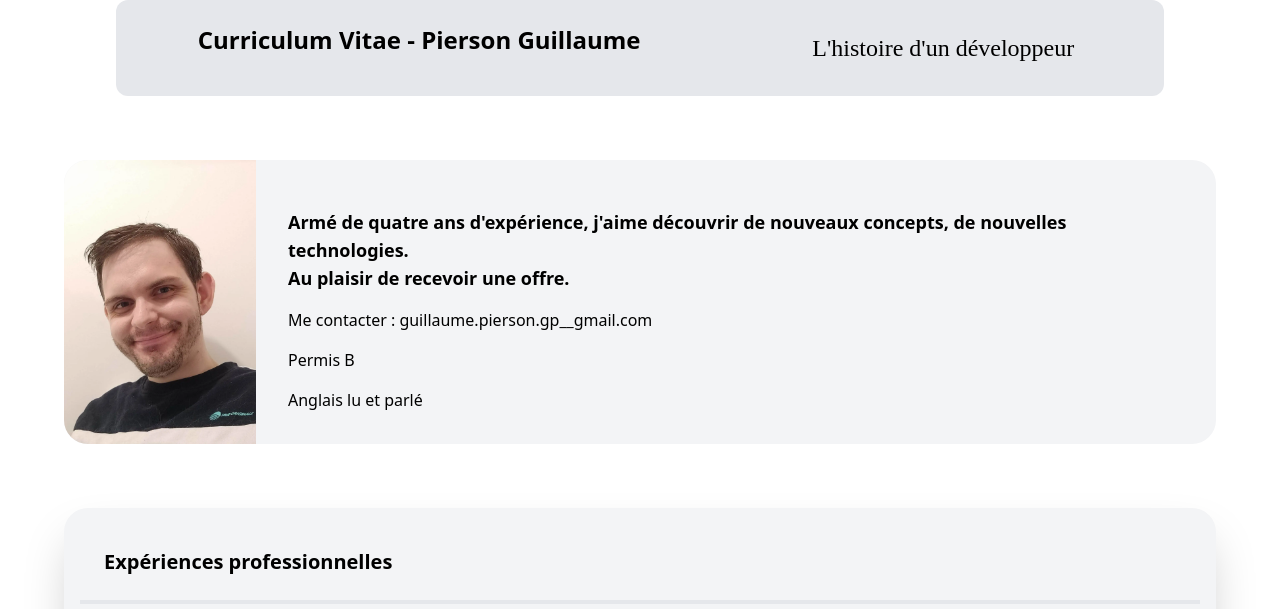
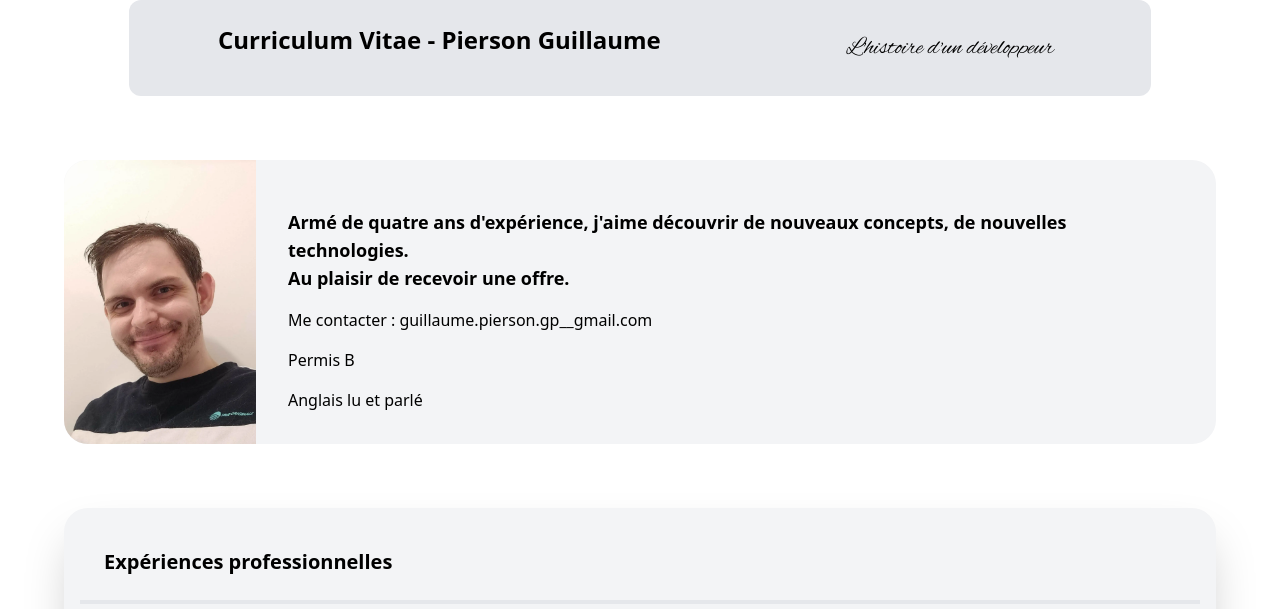
Before and after one commit to Nitix/nitix.github.io, a website built with Vite: page index.html in a window 1280 px wide. Shown: the top 609 px of the page. Built offline with nearby package versions, Linux system fonts and the light colour scheme; what konami-ramen would draw is missing.

Commit message:
Revert "Server font directly"
This reverts commit ed788236901ed2d0f86525af1c74adf7826e2495.

```diff
--- a/index.html
+++ b/index.html
@@ -8,7 +8,11 @@
       name="description"
       content="Curriculum Vitae de Pierson Guillaume, fullstack développeur"
     />
-    <link href="/assets/AlexBrush-Regular.ttf" rel="stylesheet" />
+    <link rel="dns-prefetch" href="https://fonts.googleapis.com" />
+    <link
+      href="https://fonts.googleapis.com/css?family=Alex Brush"
+      rel="stylesheet"
+    />
     <link rel="stylesheet" href="src/main.css" />
   </head>
 
```
Also changed, not shown: public/assets/AlexBrush-Regular.ttf (deleted).
